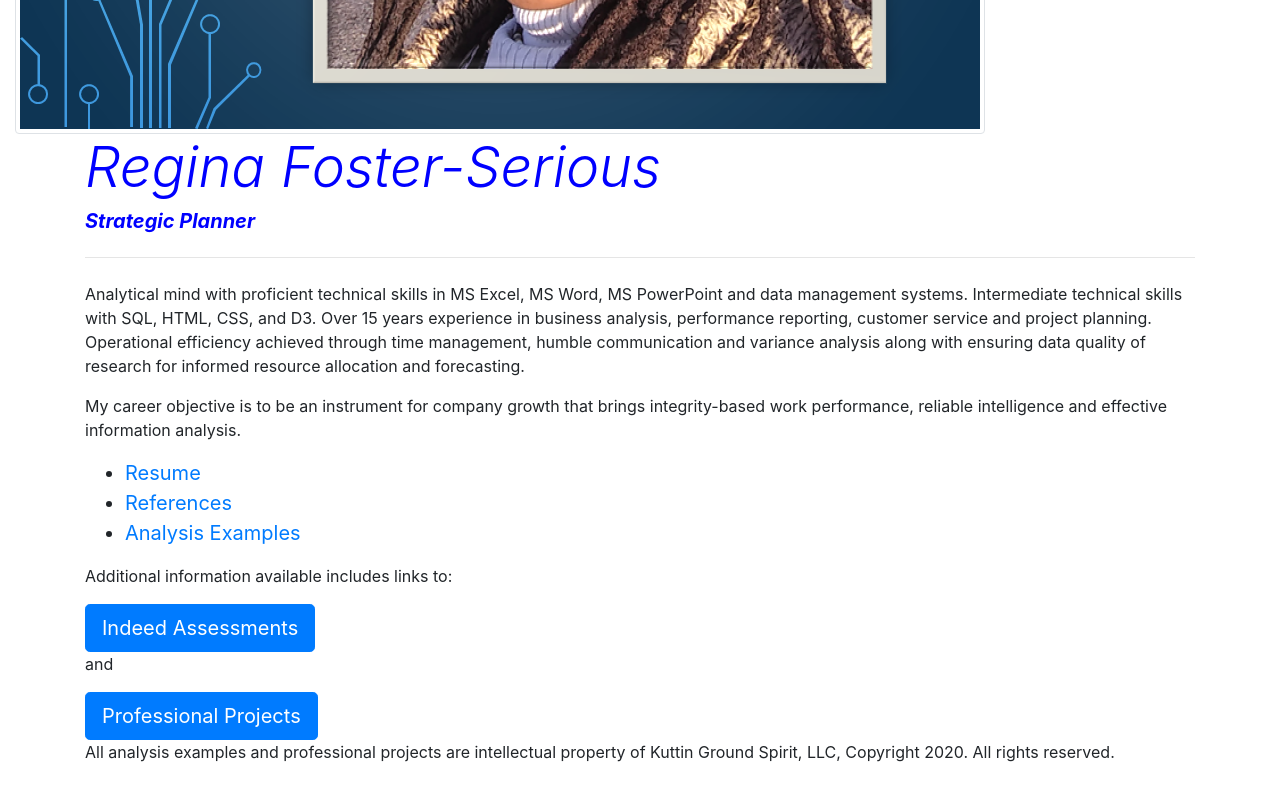
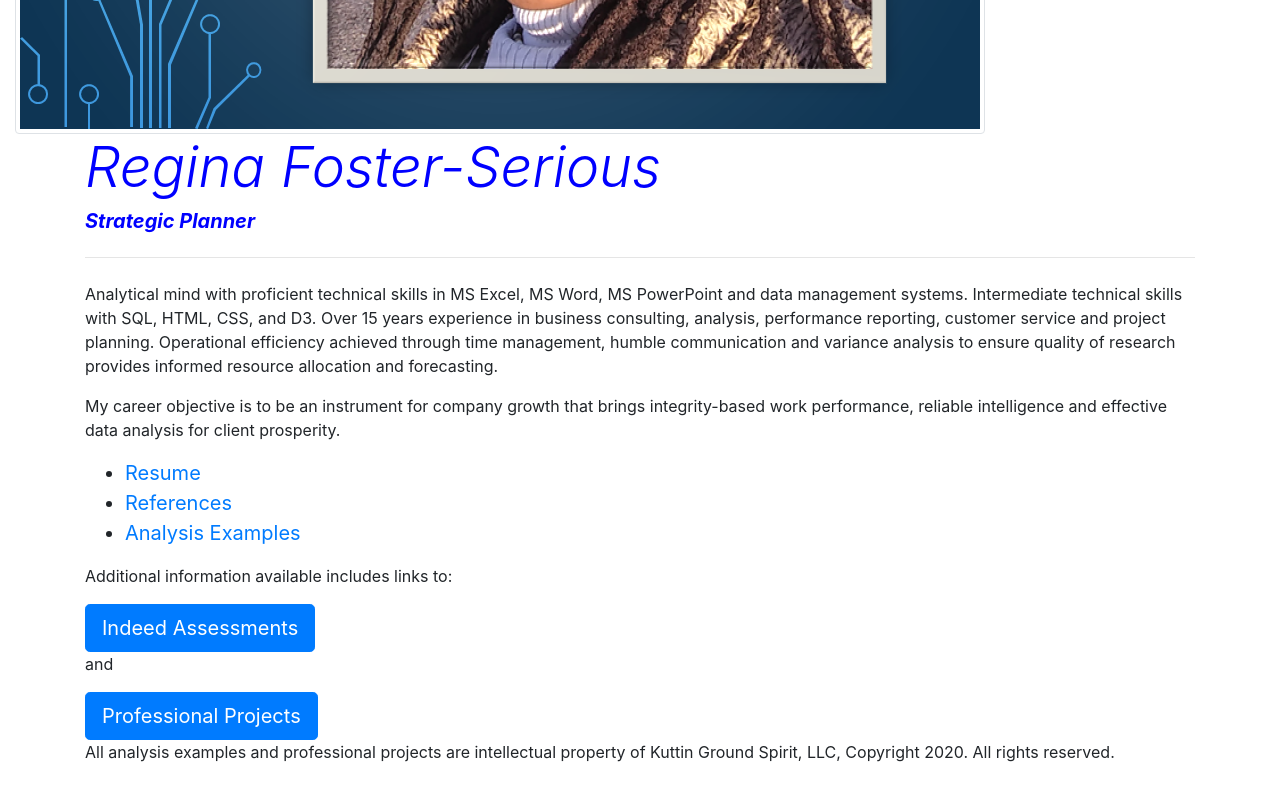
Before and after one commit to Kuttin4u/Kuttin4u.github.io, a plain HTML site: page index.html in a window 1280 px wide. Shown: the part 716-1516 px from the top of the page. Drawn offline with nearby package versions, Linux system fonts and the light colour scheme.

Commit message:
revised index

```diff
--- a/index.html
+++ b/index.html
@@ -57,7 +57,7 @@
                         <a class="nav-link" href="index.html">Home <span class="sr-only">(current)</span></a>
                     </li>
                     <li class="nav-item">
-                        <a class="nav-link" href="Images/Resume_RFoster-Serious.pdf">Resume</a>
+                        <a class="nav-link" href="Images/Resume2020_RFS.pdf">Resume</a>
                     </li>
                     <li class="nav-item">
                         <a class="nav-link" href="Images/References_RFoster-Serious.pdf">References</a>
@@ -91,17 +91,18 @@
             <p>Analytical mind with proficient technical skills in MS Excel, MS Word,
                 MS PowerPoint and data management systems. Intermediate technical skills with SQL, HTML, CSS, and
                 D3. Over 15 years
-                experience in business analysis, performance reporting, customer service and project planning.
+                experience in business consulting, analysis, performance reporting, customer service and project
+                planning.
                 Operational efficiency
-                achieved through time management, humble communication and variance analysis along with ensuring data
-                quality of
-                research for informed resource allocation and forecasting. </p>
+                achieved through time management, humble communication and variance analysis to ensure quality of
+                research provides informed resource allocation and forecasting. </p>
             <b></b>
             <b></b>
             <p>My career objective is to be an instrument for company growth that brings
-                integrity-based work performance, reliable intelligence and effective information analysis.</p>
+                integrity-based work performance, reliable intelligence and effective data analysis for client
+                prosperity.</p>
             <ul>
-                <li><a href="Images/Resume_RFoster-Serious.pdf" target="_blank">Resume</a></li>
+                <li><a href="Images/Resume2020_RFS.pdf" target="_blank">Resume</a></li>
                 <li><a href="Images/References_RFoster-Serious.pdf" target="_blank">References</a></li>
                 <li><a href="analysis-examples.html" target="_blank">Analysis Examples</a></li>
             </ul>
@@ -112,7 +113,7 @@
             <a class="btn btn-primary btn-lg" href="Images/Indeed_SkillAssessments.pdf" role="button"
                 target="_blank">Indeed Assessments</a>
             <p>and </p>
-            <a class="btn btn-primary btn-lg" href="Images/M.O.M.A.U_Blue Presentation_June2018.pdf" role="button"
+            <a class="btn btn-primary btn-lg" href="Images/WA_M.O.M.A.U_Green Presentation_Dec2020.pdf" role="button"
                 target="_blank">Professional
                 Projects</a>
 
```
Also changed, not shown: analysis-examples.html (+1 -1 lines).
